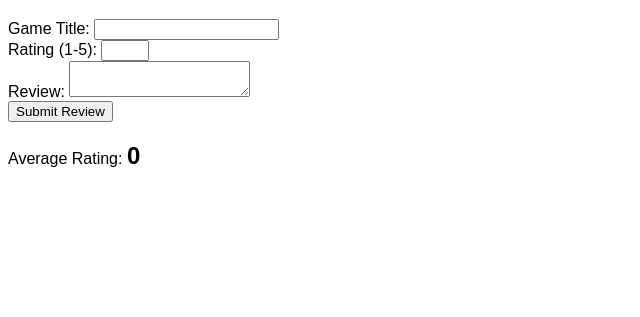
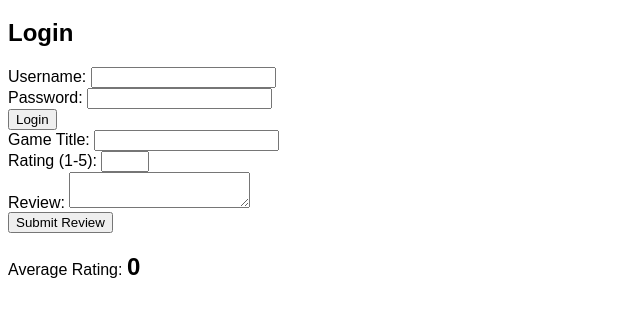
Before and after one commit to AndrewHulme88/videogamereviews, a plain HTML site: page index.html in a window 1280 px wide. Shown: the part 61-378 px from the top of the page, without its empty margins (0-640 px from the left). Drawn offline with Linux system fonts and the light colour scheme.

Commit message:
Improved functionality

```diff
--- a/index.html
+++ b/index.html
@@ -31,6 +31,18 @@
 </head>
 <body>
   <h1>Video Game Review App</h1>
+  <!-- Login Form -->
+  <form class="login-form">
+    <h2>Login</h2>
+    <label for="username">Username:</label>
+    <input type="text" id="username" required>
+    <br>
+    <label for="password">Password:</label>
+    <input type="password" id="password" required>
+    <br>
+    <button type="submit">Login</button>
+  </form>
+  <!-- Review Form -->
   <form class="review-form">
     <label for="game-title">Game Title:</label>
     <input type="text" id="game-title" required>
@@ -41,9 +53,12 @@
     <label for="review-text">Review:</label>
     <textarea id="review-text" required></textarea>
     <br>
+    <input type="hidden" id="username" value="">
     <button type="submit">Submit Review</button>
   </form>
+  <!-- Review Container -->
   <div class="review-container"></div>
+  <!-- Average Rating Container -->
   <div class="average-rating-container">
     <p>Average Rating: <span class="average-rating">0</span></p>
   </div>
```
